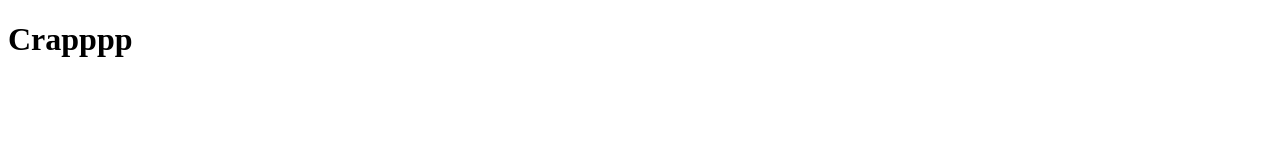
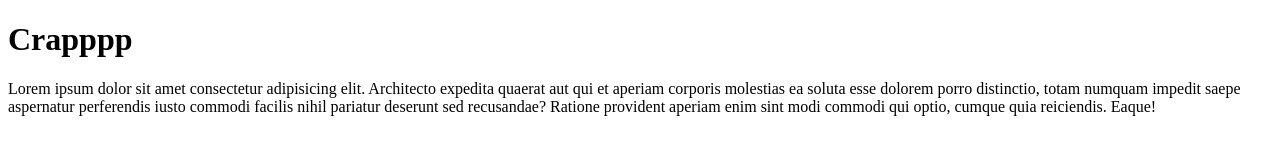
Before and after one commit to Yathaartha/crap, a plain HTML site: page index.html in a window 1280 px wide. Drawn offline with Linux system fonts and the light colour scheme.

Commit message:
added paragraph

```diff
--- a/index.html
+++ b/index.html
@@ -8,5 +8,6 @@
 </head>
 <body>
   <h1>Crapppp</h1>
+  <p>Lorem ipsum dolor sit amet consectetur adipisicing elit. Architecto expedita quaerat aut qui et aperiam corporis molestias ea soluta esse dolorem porro distinctio, totam numquam impedit saepe aspernatur perferendis iusto commodi facilis nihil pariatur deserunt sed recusandae? Ratione provident aperiam enim sint modi commodi qui optio, cumque quia reiciendis. Eaque!</p>
 </body>
 </html>
```
